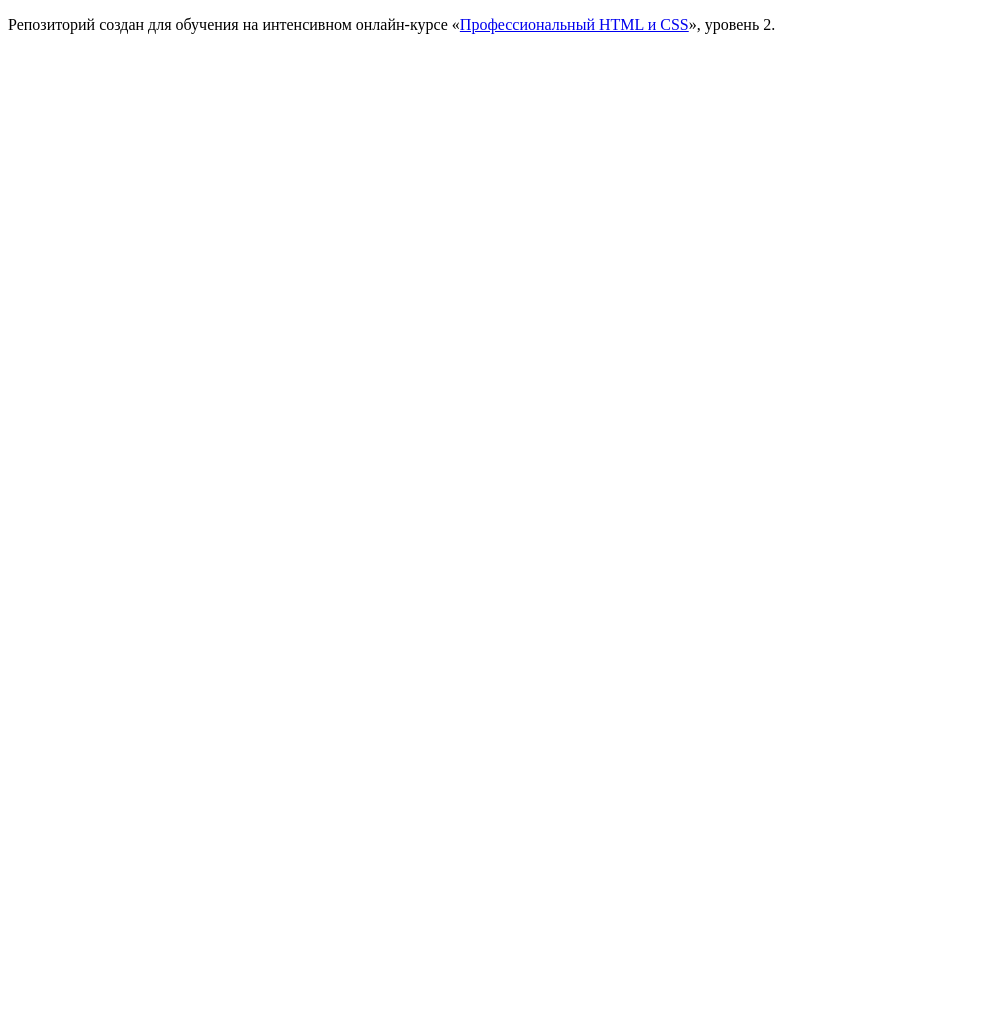
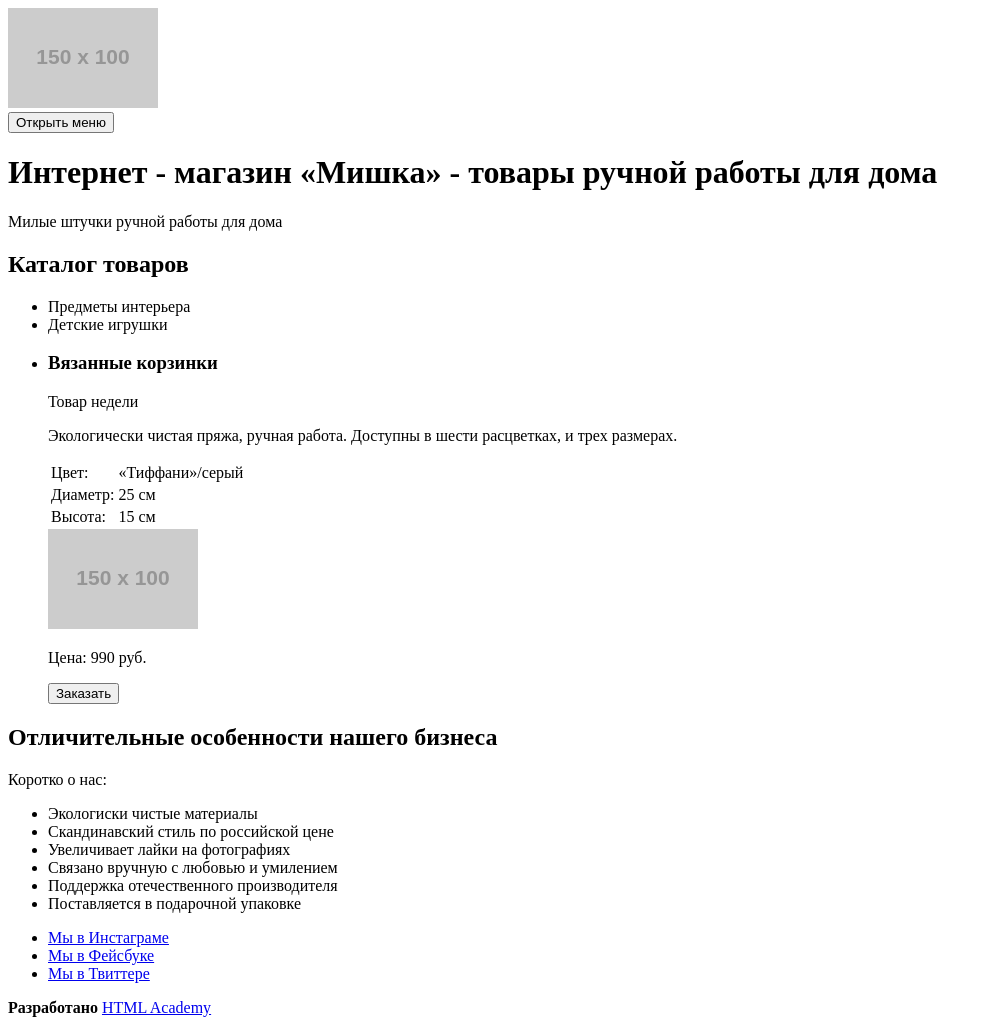
Before and after one commit to bezbee/791259-mishka, a website: page source/index.html in a window 1280 px wide. Shown: the whole page, without its empty margins (0-991 px from the left). Before the commit the page ends 800 px from the top, so only its background shows below. Drawn offline with Linux system fonts and the light colour scheme; placeholder pictures from the web are drawn by us.

Commit message:
Мобилка - первая страница

```diff
--- a/source/index.html
+++ b/source/index.html
@@ -1,12 +1,102 @@
 <!DOCTYPE html>
 <html lang="ru">
+
   <head>
     <meta charset="utf-8">
     <title>HTML Academy: Мишка</title>
   </head>
+
   <body>
 
-    <p>Репозиторий создан для обучения на интенсивном онлайн‑курсе «<a href="https://htmlacademy.ru/intensive/adaptive">Профессиональный HTML и CSS</a>», уровень 2.</p>
+    <header class="page-header">
+      <a class="page-header__logo">
+        <img class="page-header__logo-image" src="http://placehold.it/150x100" alt="Логотип «Мишка» - товары ручной работы для дома">
+      </a>
+      <nav class="main-nav">
+        <div class="main-nav__wrapper">
+          <button class="main-nav__toggle" type="button">Открыть меню</button>
+          <ul class="main-nav__list site-list"></ul>
+          <ul class="main-nav__list user-list"></ul>
+        </div>
+      </nav>
+    </header>
+
+    <main class="page__main">
+      <h1 class="visually-hidden">Интернет - магазин «Мишка» - товары ручной работы для дома</h1>
+
+      <section class="catalog">
+        <header class="calalog__header">Милые штучки ручной работы для дома
+        </header>
+        <h2 class="visually-hidden">Каталог товаров</h2>
+        <ul class="catalog__list">
+          <li class="calalog__item item">Предметы интерьера</li>
+            <li class="calalog__item item">Детские игрушки</li>
+          <li class="calalog__item item">
+            <h3 class="item__title">Вязанные корзинки</h3>
+            <span class="item__weekly-bestseller">Товар недели</span>
+            <p class="item__description">Экологически чистая пряжа, ручная работа. Доступны в шести расцветках, и трех размерах.</p>
+            <table class="item__specification">
+              <tr>
+                <td class="item__field">Цвет:</td>
+                <td class="item__value">«Тиффани»/серый</td>
+              </tr>
+              <tr>
+                <td class="item__field">Диаметр:</td>
+                <td class="item__value">25 см</td>
+              </tr>
+              <tr>
+                <td class="item__field">Высота:</td>
+                <td class="item__value">15 см</td>
+              </tr>
+            </table>
+            <img class="item__image" src="http://placehold.it/150x100" alt="Вязанные корзинки">
+            <p class="item__price">Цена: 990 руб.</p>
+            <button class="item__button button" type="submit">Заказать</button>
+          </li>
+        </ul>
+      </section>
+
+      <section class="advantages">
+        <div class="advantages__wrapper">
+          <h2 class="visually-hidden">Отличительные особенности нашего бизнеса</h2>
+          <header class="advantages__header">Коротко о нас:</header>
+          <ul class="advantages__list">
+            <li class="advantages__item advantages__item--eco">Экологиски чистые материалы</li>
+            <li class="advantages__item advantages__item--economy">Скандинавский стиль по российской цене</li>
+            <li class="advantages__item advantages__item--like">Увеличивает лайки на фотографиях</li>
+            <li class="advantages__item advantages__item--byhand">Связано вручную с любовью и умилением</li>
+            <li class="advantages__item advantages__item--local">Поддержка отечественного производителя</li>
+            <li class="advantages__item advantages__item--wrap">Поставляется в подарочной упаковке</li>
+          </ul>
+        </div>
+      </section>
+
+    </main>
+
+    <footer class="page-footer">
+      <div class="page-footer__wrapper">
+
+        <div class="page-footer__social social">
+          <ul class="social__list">
+            <li class="social__item">
+              <a class="social__link social__link--instagram" href="#">Мы в Инстаграме</a>
+            </li>
+            <li class="social__item">
+              <a class="social__link social__link--facebook" href="#">Мы в Фейсбуке</a>
+            </li>
+            <li class="social__item">
+              <a class="social__link social__link--twitter" href="#">Мы в Твиттере</a>
+            </li>
+          </ul>
+        </div>
+
+        <div class="page-footer__copyright copyright">
+          <b class="copyright__text">Разработано</b>
+          <a class="copyright__link" href="https://htmlacademy.ru/intensive/adaptive">HTML Academy</a>
+        </div>
+
+      </div>
+    </footer>
 
   </body>
 </html>
```
